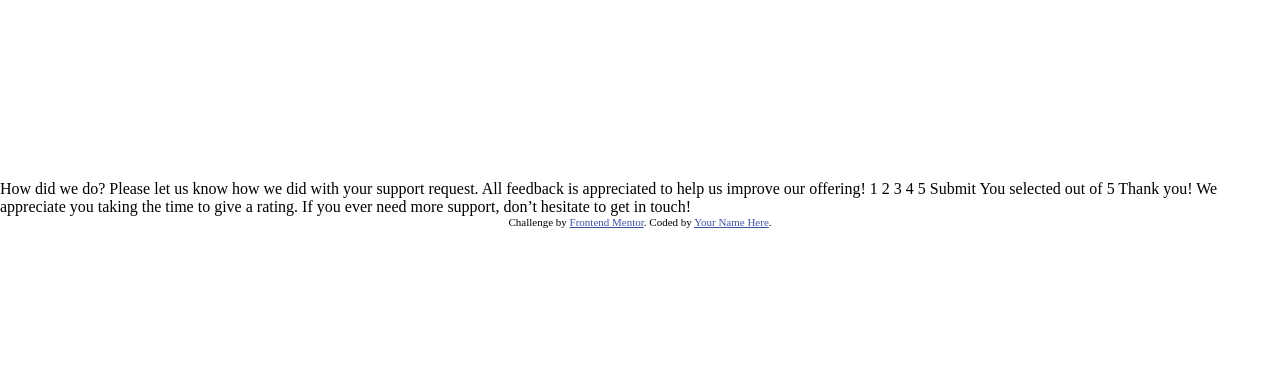
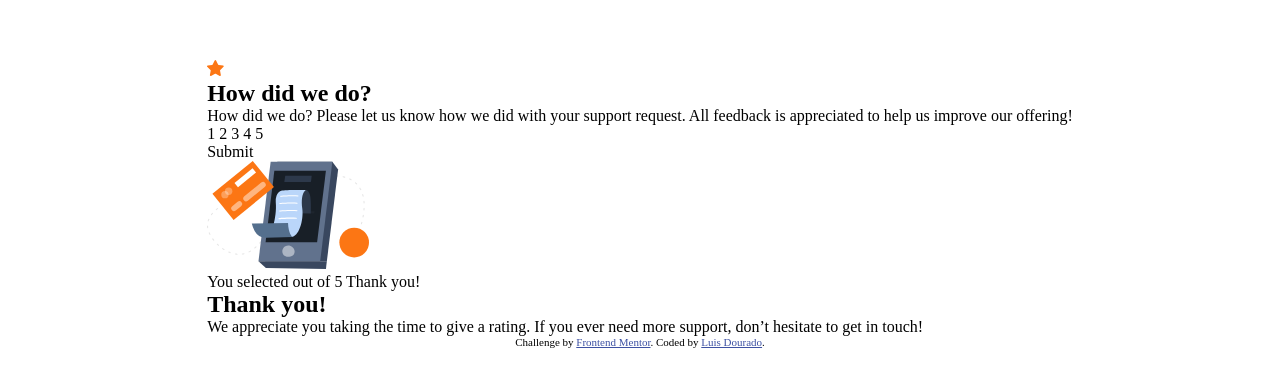
Before and after one commit to L3fd/interactive-rating-component-main, a plain HTML site: page index.html in a window 1280 px wide. Shown: the part 196-582 px from the top of the page. Drawn offline with Linux system fonts and the light colour scheme.

Commit message:
feat: add html structure

```diff
--- a/index.html
+++ b/index.html
@@ -1,50 +1,85 @@
 <!DOCTYPE html>
 <html lang="en">
 	<head>
-  <meta charset="UTF-8">
-  <meta name="viewport" content="width=device-width, initial-scale=1.0"> <!-- displays site properly based on user's device -->
+		<meta charset="UTF-8" />
+		<meta
+			name="viewport"
+			content="width=device-width, initial-scale=1.0"
+		/>
+		<!-- displays site properly based on user's device -->
 
-  <link rel="icon" type="image/png" sizes="32x32" href="./images/favicon-32x32.png">
-  <link rel="stylesheet" href="./style.css">
+		<link
+			rel="icon"
+			type="image/png"
+			sizes="32x32"
+			href="./images/favicon-32x32.png"
+		/>
+		<link
+			rel="stylesheet"
+			href="./style.css"
+		/>
 
 		<title>Frontend Mentor | Interactive rating component</title>
 
 		<!-- Feel free to remove these styles or customise in your own stylesheet 👍 -->
-  <style>
-
-  </style>
+		<style></style>
 	</head>
 	<body>
 		<div class="container">
-
+			<div class="card">
 				<!-- Rating state start -->
-
-    How did we do?
-
-    Please let us know how we did with your support request. All feedback is appreciated
-    to help us improve our offering!
-
-    1 2 3 4 5
-
-    Submit
-
+				<div class="ratings-card">
+					<div class="card-icon">
+						<img
+							src="./images/icon-star.svg"
+							alt="orange star icon"
+						/>
+					</div>
+					<h2 class="card-title">How did we do?</h2>
+					<p class="card-description">
+						How did we do? Please let us know how we did with your support
+						request. All feedback is appreciated to help us improve our
+						offering!
+					</p>
+					<div class="ratings-section">
+						<span> 1 </span>
+						<span> 2 </span>
+						<span> 3 </span>
+						<span> 4 </span>
+						<span> 5 </span>
+					</div>
+					<div class="submit-btn">Submit</div>
+				</div>
 				<!-- Rating state end -->
-
 				<!-- Thank you state start -->
-
-    You selected <!-- Add rating here --> out of 5
-
-    Thank you!
-
-    We appreciate you taking the time to give a rating. If you ever need more support,
-    don’t hesitate to get in touch!
-
+				<div class="thanks-card">
+					<img
+						src="./images/illustration-thank-you.svg"
+						alt="Thank you illustration"
+					/>
+					<div class="ratings-result">
+						<p>You selected <span id="rating"></span> out of 5 Thank you!</p>
+					</div>
+					<h2 class="title">Thank you!</h2>
+					<p class="description">
+						We appreciate you taking the time to give a rating. If you ever need
+						more support, don’t hesitate to get in touch!
+					</p>
+				</div>
 				<!-- Thank you state end -->
-
-
+			</div>
 			<div class="attribution">
-      Challenge by <a href="https://www.frontendmentor.io?ref=challenge" target="_blank">Frontend Mentor</a>.
-      Coded by <a href="#">Your Name Here</a>.
+				Challenge by
+				<a
+					href="https://www.frontendmentor.io?ref=challenge"
+					target="_blank"
+					>Frontend Mentor</a
+				>. Coded by
+				<a
+					href="https://github.com/L3fd/interactive-rating-component-main"
+					target="_blank"
+					>Luis Dourado</a
+				>.
 			</div>
 		</div>
 	</body>
```
Lines whose indentation alone changed are shown as unchanged.
